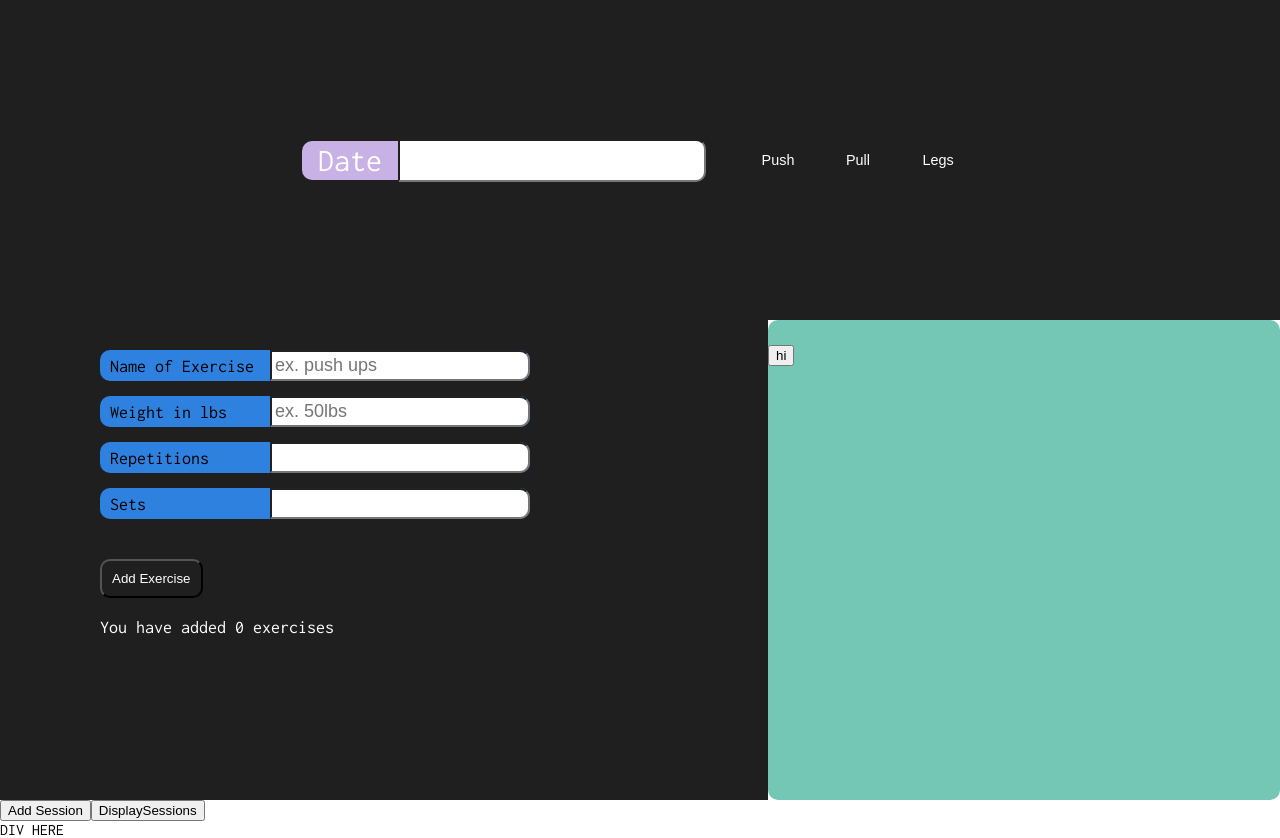
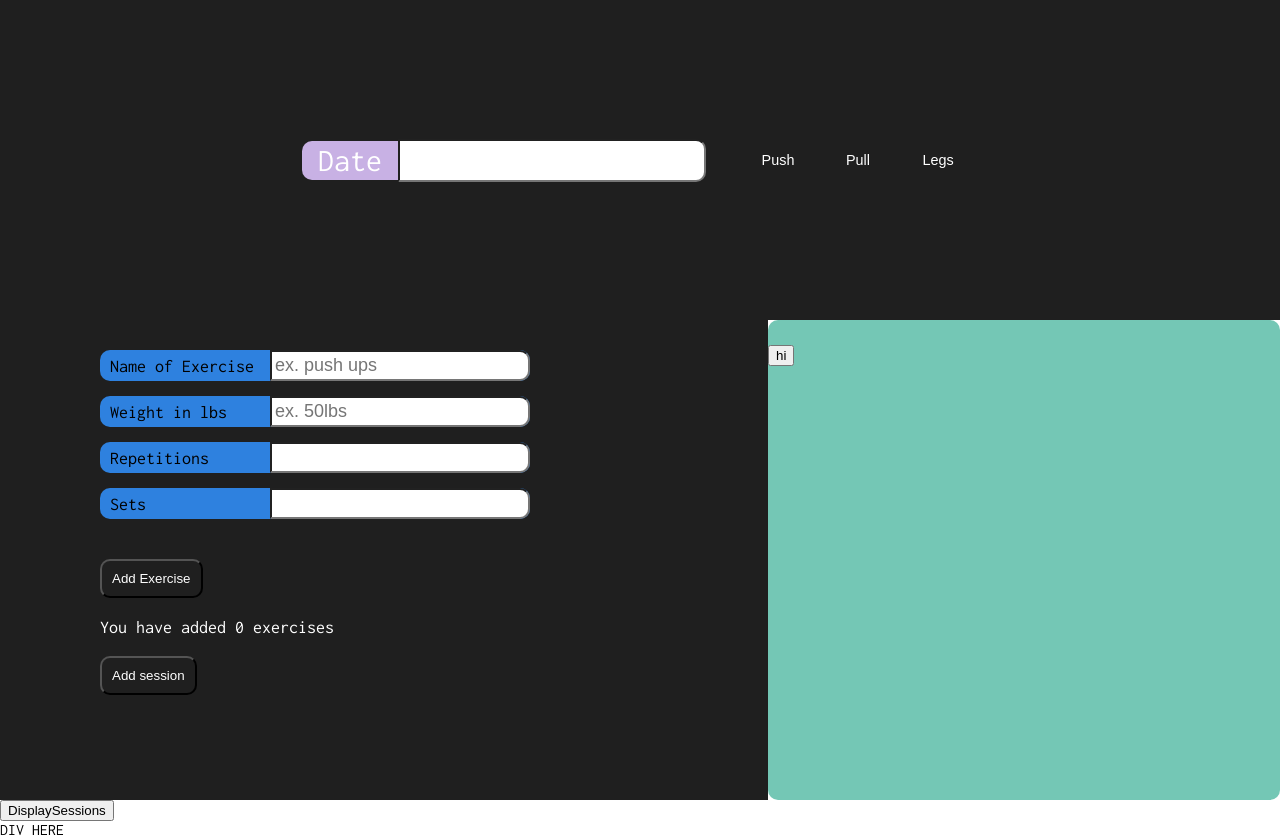
Before and after one commit to alvt55/MERN-Workout-Companion, a React (Vite) app in the folder workout-tracker/: page / in a window 1280 px wide. Built offline with nearby package versions, Linux system fonts and the light colour scheme.

Commit message:
Fixed input clearing between components

```diff
--- a/workout-tracker/src/Exercises.jsx
+++ b/workout-tracker/src/Exercises.jsx
@@ -5,9 +5,11 @@ import DisplayExercises from './DisplayExercises';
 import Sessions from './Sessions';
 
 
+// exercise input, adding session button
+function Exercises(props) {
 
-function Exercises(prop) {
 
+    // exercises
     const name = useRef("");
     const weight = useRef(0);
     const reps = useRef(0);
@@ -15,6 +17,9 @@ function Exercises(prop) {
 
     let currExercise = useState(null);
     const [exercises, setExercises] = useState([]);
+
+    // sessions
+    const [sessions, setSessions] = useState([]);
 
 
     // field updaters
@@ -56,6 +61,27 @@ function Exercises(prop) {
 
 
 
+    function updateSessions() {
+        const currSession = {
+            date: props.date,
+            day: props.day,
+            exercises: exercises
+        };
+
+        setSessions(s => [...s, currSession]);
+
+        setExercises([]);
+        props.reset();
+
+
+        // for debugging
+        console.log(exercises);
+        console.log(currSession);
+        console.log(sessions.length); // real length is +1 b/c useState is async
+    }
+
+
+
 
     return (
 
@@ -92,6 +118,9 @@ function Exercises(prop) {
 
                 <button onClick={addExercise}>Add Exercise</button>
                 <p id="exercise-count">You have added {exercises.length} exercises</p>
+                <button onClick={updateSessions}>Add session</button>
+
+
 
 
             </div >
@@ -99,7 +128,7 @@ function Exercises(prop) {
             <DisplayExercises exercises={exercises}></DisplayExercises>
 
         </div>
-        <Sessions exercises={exercises} date={prop.date} day={prop.day}></Sessions>
+        <Sessions date={props.date} day={props.day} exercises={exercises} sessions={sessions}></Sessions>
         </>
 
 
--- a/workout-tracker/src/SessionFirst.jsx
+++ b/workout-tracker/src/SessionFirst.jsx
@@ -12,16 +12,21 @@ function SessionFirst() {
     const [date, setDate] = useState("");
     const [day, setDay] = useState(""); // day of split
 
-    function updateDate(event) {
-        setDate(event.target.value);
+
+    // clears all fields and DOM representation, called when session is added
+    function reset() {
+        setDate("");
+
+        setDay("");
+        document.getElementById("push-button").style.backgroundColor = "#1f1f1f";
+        document.getElementById("pull-button").style.backgroundColor = "#1f1f1f";
+        document.getElementById("legs-button").style.backgroundColor = "#1f1f1f"
 
     }
 
-
-    // function updateDay(event) {
-    //     setDay(event.target.value);
-
-    // }
+    function updateDate(event) {
+        setDate(event.target.value);
+    }
 
 
     function updateDayPush() {
@@ -67,18 +72,6 @@ function SessionFirst() {
 
 
 
-                    {/* radio instead of buttons  */}
-                    {/* <label>Push</label>
-                <input type="radio" value="Push" checked={day === "Push"} onChange={updateDay}/>
-                <label>Pull</label>
-                <input type="radio" value="Pull" checked={day === "Pull"} onChange={updateDay}/>
-                <label>Legs</label>
-                <input type="radio" value="Legs" checked={day === "Legs"} onChange={updateDay}/>  */}
-
-
-
-
-
                     <div className="day-buttons">
 
                         <button onClick={updateDayPush} id='push-button'>Push</button>
@@ -94,7 +87,9 @@ function SessionFirst() {
             </div>
 
 
-                <Exercises date={date} day={day}></Exercises>
+            {/* resetDate wrapped in function to prevent auto calls  */}
+            {/* resetDate allows Exercises component to clear parent(this) field */}
+            <Exercises date={date} day={day} reset={() => reset()}></Exercises>
 
         </>
     );
--- a/workout-tracker/src/Sessions.jsx
+++ b/workout-tracker/src/Sessions.jsx
@@ -2,41 +2,30 @@
 import { useState, useRef, createContext, useEffect } from 'react'
 
 
+// displays sessions
 function Sessions(props) {
 
-    const [sessions, setSessions] = useState([]);
-    const [currsession, setCurrSession] = useState(null);
+
+    useEffect(() => {
+        displaySessions()
+    }, [props]);
+
+
 
 
     // TODO: call displaysessions when sessions field updates
 
 
-    function updateSessions() {
-        const currSession = {
-            date: props.date,
-            day: props.day,
-            exercises: props.exercises
-        };
-
-        console.log(currSession);
-
-        setSessions(s => [...s, currSession]);
-        console.log(sessions.length); // real length is +1 b/c useState is async
-
-
-
-    }
+    const sessions = props.sessions;
 
 
     function displaySessions() {
 
-
-        // console.log(sessions[1].date);
-
+        // TODO : add the newly added session to the dom instead of the entire array of sessions
 
         for (let i = 0; i < sessions.length; i++) {
 
-            let container = document.createElement('div');
+            let container = document.createElement('div'); // container for each session
 
             let dateDay = document.createElement('h2');
             let dateDayNode = document.createTextNode(sessions[i].date + ": " + sessions[i].day);
@@ -72,12 +61,13 @@ function Sessions(props) {
 
 
 
+
     }
 
     return (
 
         <>
-            <button onClick={updateSessions}>Add Session</button>
+
             <button onClick={displaySessions}>DisplaySessions</button>
             <div id="sessions-text">DIV HERE</div>
         </>
```
